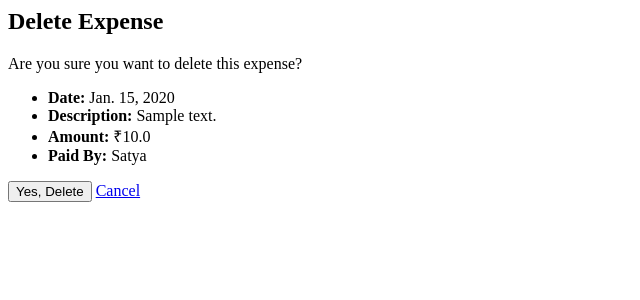
After one commit to Satya-242/EXPENSE_MANAGER, a Django app: page /delete/1/ in a window 1280 px wide. The commit adds this page. Shown: the top 300 px of the page, without its empty margins (0-640 px from the left). Run offline with Django 5.2, Linux system fonts and the light colour scheme; tables that the repository leaves empty hold one stand-in row (values such as "Sample post").

Commit message:
Added new feature to delete

```diff
--- a/expense_app/urls.py
+++ b/expense_app/urls.py
@@ -7,5 +7,5 @@ urlpatterns = [
     path('summary/', views.summary, name='summary'),
     path('expenses/', views.all_expenses, name='all_expenses'),
     path('edit/<int:expense_id>/', views.edit_expense, name='edit_expense'),  # ← Comma added here
-
+    path('delete/<int:expense_id>/', views.delete_expense, name='delete_expense'),
 ]
--- a/expense_app/views.py
+++ b/expense_app/views.py
@@ -46,3 +46,11 @@ def edit_expense(request, expense_id):
         return redirect('all_expenses')  # redirect to expense list
 
     return render(request, 'edit_expense.html', {'form': form})
+
+
+def delete_expense(request, expense_id):
+    expense = get_object_or_404(Expense, id=expense_id)
+    if request.method == 'POST':
+        expense.delete()
+        return redirect('all_expenses')
+    return render(request, 'confirm_delete.html', {'expense': expense})
--- a/templates/all_expenses.html
+++ b/templates/all_expenses.html
@@ -8,6 +8,7 @@
     <td>₹{{ e.amount }}</td>
     <td>{{ e.paid_by }}</td>
     <td><a href="/edit/{{ e.id }}/">Edit</a></td>
+    <td><a href="/delete/{{ e.id }}/">Delete</a></td>
   </tr>
   {% endfor %}
 </table>
--- /dev/null
+++ b/templates/confirm_delete.html
@@ -0,0 +1,14 @@
+<h2>Delete Expense</h2>
+<p>Are you sure you want to delete this expense?</p>
+<ul>
+  <li><strong>Date:</strong> {{ expense.date }}</li>
+  <li><strong>Description:</strong> {{ expense.description }}</li>
+  <li><strong>Amount:</strong> ₹{{ expense.amount }}</li>
+  <li><strong>Paid By:</strong> {{ expense.paid_by }}</li>
+</ul>
+
+<form method="POST">
+  {% csrf_token %}
+  <button type="submit">Yes, Delete</button>
+  <a href="/expenses/">Cancel</a>
+</form>
```
